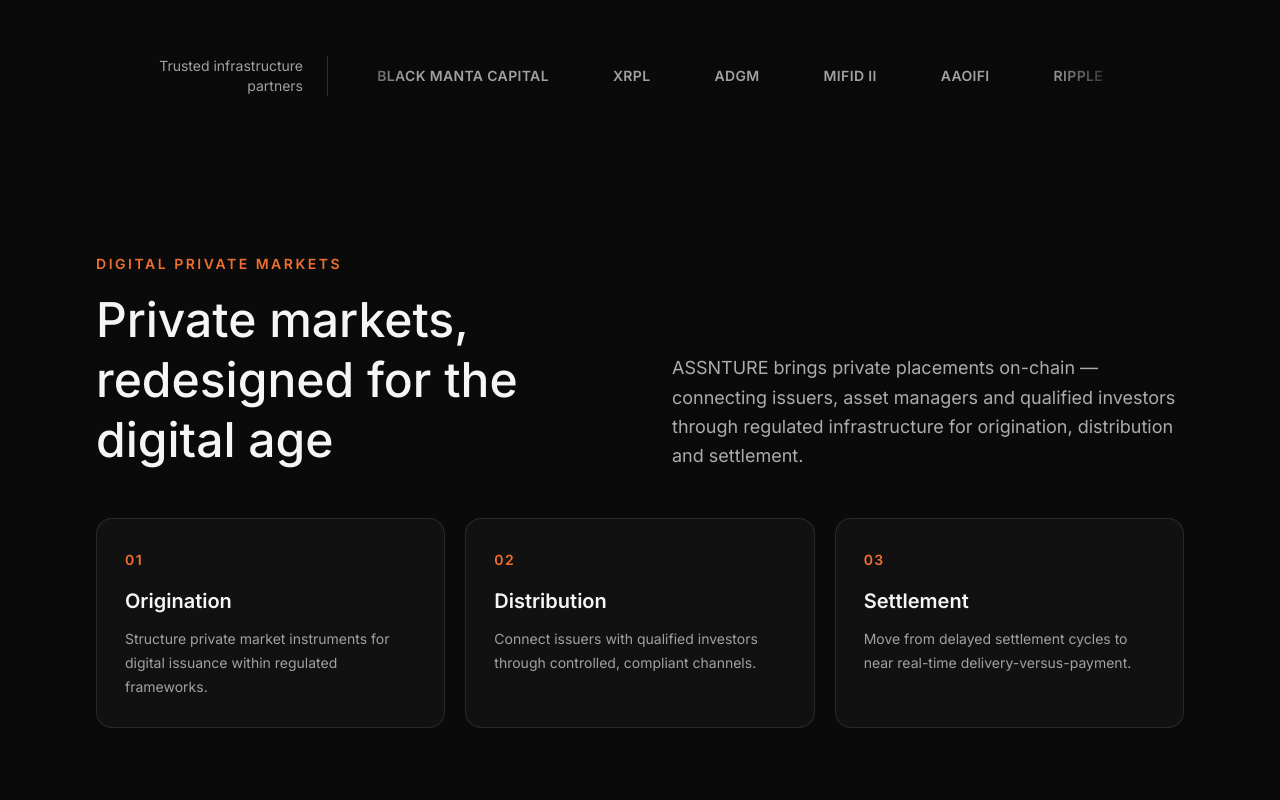
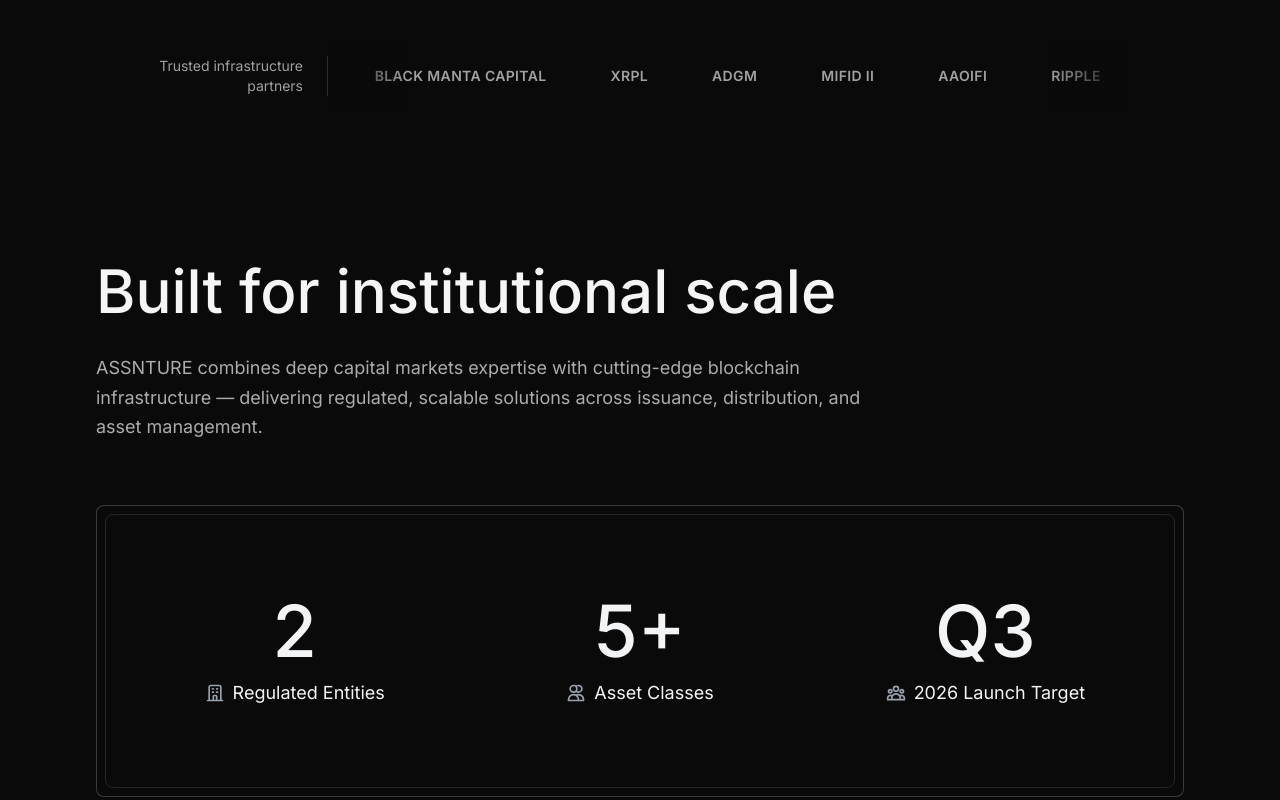
Before and after one commit to syed-saim/assnture, a React (Vite) app: page / in a window 1280 px wide. Shown: the part 740-1540 px from the top of the page. Built offline with nearby package versions, Linux system fonts and the light colour scheme.

Commit message:
redeployment fixes

```diff
--- a/src/components/HomePage.tsx
+++ b/src/components/HomePage.tsx
@@ -3,13 +3,14 @@ import { PartnersMarquee } from './PartnersMarquee'
 import { RwaUseCasesSection } from './RwaUseCasesSection'
 import { MarketsSection } from './MarketsSection'
 import { ContactSection } from './ContactSection'
+import { StatsSection } from './StatsSection'
 
 export function HomePage() {
   return (
     <>
       <Hero />
       <PartnersMarquee />
-
+      <StatsSection />
       <MarketsSection />
       <RwaUseCasesSection />
       <ContactSection />
--- a/src/components/SegmentPage.tsx
+++ b/src/components/SegmentPage.tsx
@@ -1,4 +1,3 @@
-import { Link } from 'react-router-dom'
 import { motion } from 'framer-motion'
 import type { SegmentPage as SegmentPageData } from '../data/pages'
 import { ContactSection } from './ContactSection'
```
